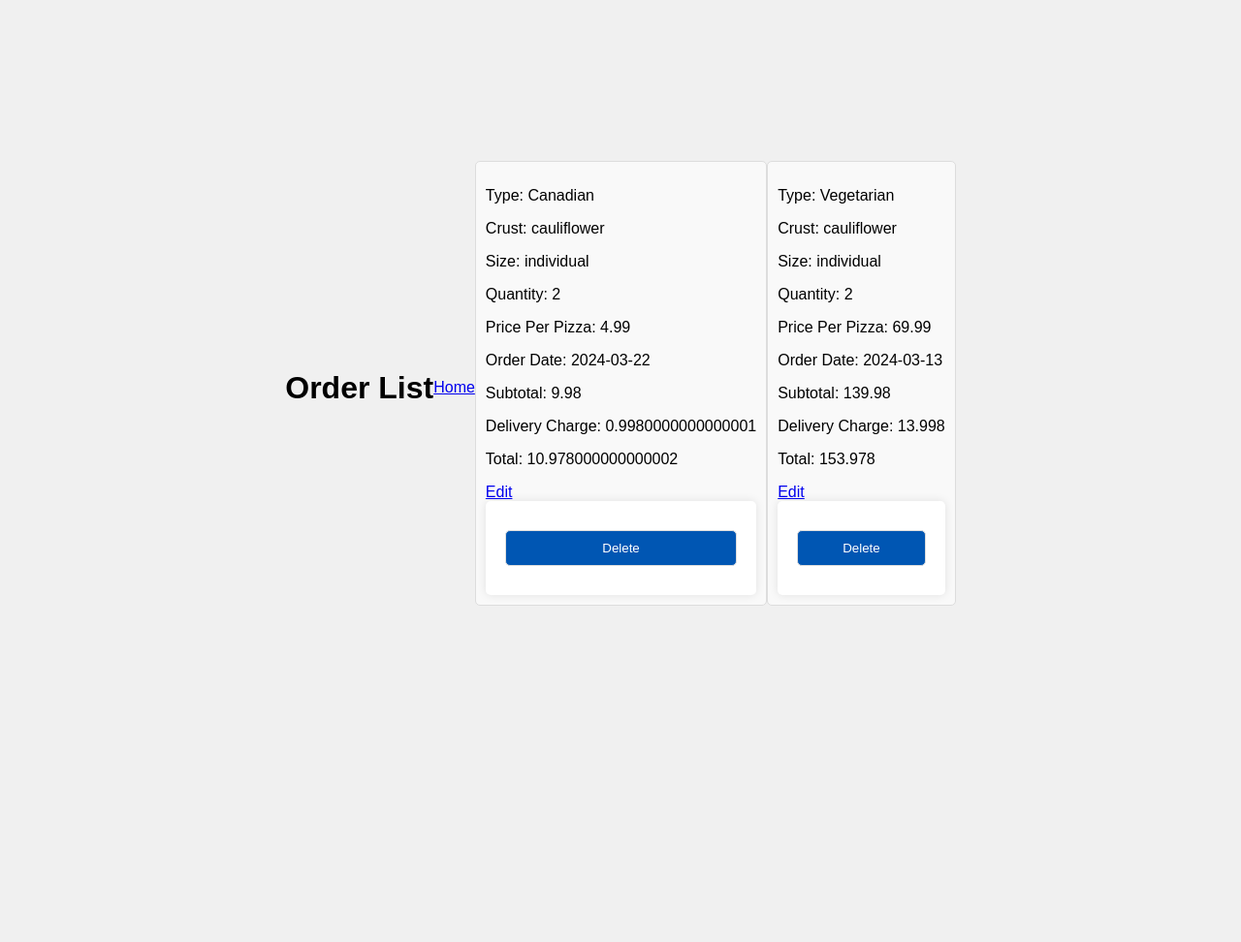
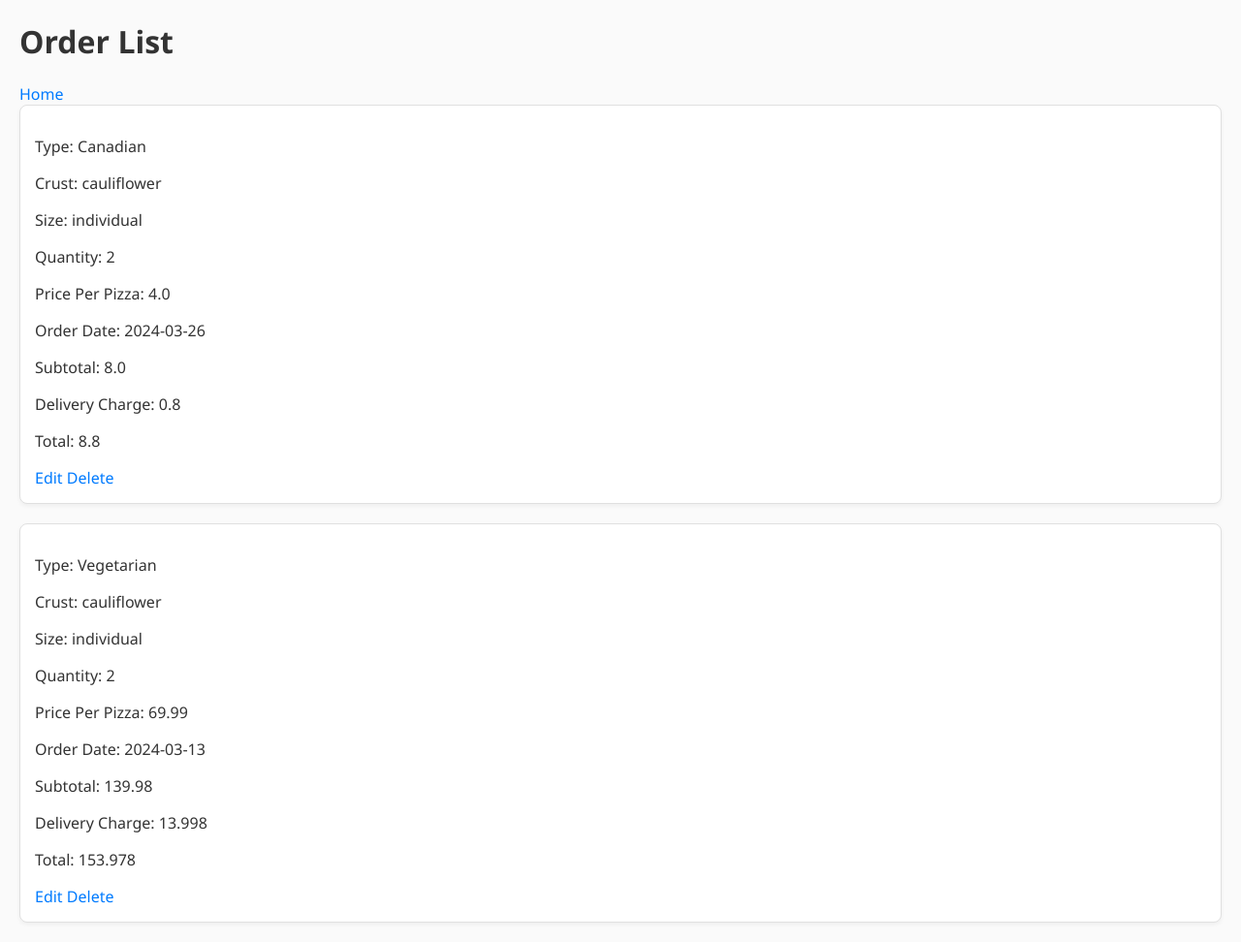
Before and after one commit to joshgervais/joshgervais-256A02, a Flask app: page /orders in a window 1280 px wide. Shown: the whole page at 97% size. Before the commit the page ends 625 px from the top, so only its background shows below. Run offline with Flask 3, Linux system fonts and the light colour scheme; the visitor is signed in with stand-in values (Sample User, id 1).

Commit message:
added basic styling

```diff
--- a/app.py
+++ b/app.py
@@ -106,20 +106,25 @@ def delete_order(order_id):
     delete_pizza_order(order_id)
     flash('Order deleted successfully!', 'success')
     return redirect(url_for('orders'))
+@app.route('/confirm_delete', methods=['GET', 'POST'])
+@login_required
+@role_required('s')
+def confirm_delete():
+    if request.method == 'GET':
+        order_id = request.args.get('order_id', type=int)
+    else:
+        order_id = request.form.get('order_id', type=int)
 
-@app.route('/confirm_delete/<int:order_id>', methods=['GET', 'POST'])
-@login_required
-def confirm_delete(order_id):
-    if request.method == 'POST':
-        if request.form.get('confirm') == 'Yes':
-            delete_pizza_order(order_id)
-            flash('Order deleted successfully!', 'success')
-            return redirect(url_for('orders'))
-        else:
-            return redirect(url_for('orders'))
+    if order_id is None:
+        flash('Order ID is missing.', 'danger')
+        return redirect(url_for('orders'))
 
-    return render_template('confirm_delete.html', order_id=order_id)
+    # Now 'order_id' is correctly obtained for both GET and POST methods
+    if request.method == 'POST' and request.form.get('confirm') == 'Yes':
+        delete_pizza_order(order_id)
+        flash('Order deleted successfully!', 'success')
 
+    return redirect(url_for('orders')) if request.method == 'POST' else render_template('confirm_delete.html', order_id=order_id)
 
 
 if __name__ == '__main__':
--- a/data/pizzaorders.json
+++ b/data/pizzaorders.json
@@ -14,7 +14,7 @@
         "crust": "cauliflower",
         "size": "individual",
         "quantity": 2,
-        "price_per": 4.99,
-        "order_date": "2024-03-22"
+        "price_per": 4.0,
+        "order_date": "2024-03-26"
     }
 ]
--- a/static/style.css
+++ b/static/style.css
@@ -1,63 +1,88 @@
 body {
-    font-family: Arial, sans-serif;
-    margin: 0;
-    padding: 0;
-    display: flex;
-    justify-content: center;
-    align-items: center;
-    height: 100vh;
-    background-color: #f0f0f0;
+    font-family: 'Segoe UI', Tahoma, Geneva, Verdana, sans-serif;
+    background-color: #fafafa;
+    color: #333;
+    margin: 20px;
+    font-size: 16px;
 }
 
 form {
-    background: #ffffff;
-    padding: 20px;
-    border-radius: 5px;
-    box-shadow: 0 0 10px rgba(0, 0, 0, 0.1);
+    background: #fff;
+    padding: 30px;
+    border-radius: 8px;
+    box-shadow: 0 4px 6px rgba(0, 0, 0, 0.1);
+    max-width: 400px;
+    margin: 20px auto;
 }
 
 .order {
-    background: #f9f9f9;
-    border: 1px solid #ddd;
-    padding: 10px;
-    margin-bottom: 10px;
-    border-radius: 5px;
+    background: #fff;
+    border: 1px solid #e0e0e0;
+    padding: 15px;
+    margin-bottom: 20px;
+    border-radius: 8px;
+    box-shadow: 0 2px 4px rgba(0, 0, 0, 0.05);
 }
 
 input[type="text"],
 input[type="password"],
 input[type="email"],
-input[type="submit"] {
+input[type="submit"],
+select {
     width: 100%;
     padding: 10px;
-    margin: 10px 0;
+    margin: 10px 0 20px;
     border: 1px solid #ddd;
-    border-radius: 5px;
+    border-radius: 4px;
     box-sizing: border-box;
+    display: block;
 }
 
 input[type="submit"] {
-    background-color: #0056b3;
+    background-color: #007bff;
     color: white;
+    border: none;
     cursor: pointer;
+    font-weight: bold;
 }
 
-input[type="submit"]:hover {
-    background-color: #004494;
+input[type="submit"]:hover,
+input[type="submit"]:focus {
+    background-color: #0056b3;
 }
 
 .alert {
-    padding: 10px;
-    background-color: #f44336; /* Red */
+    padding: 15px;
+    background-color: #f44336;
     color: white;
-    margin-bottom: 15px;
-    border-radius: 5px;
+    border-radius: 4px;
+    margin-bottom: 20px;
 }
 
 .alert-success {
-    background-color: #4CAF50; /* Green */
+    background-color: #4caf50;
 }
 
 .alert-danger {
-    background-color: #f44336; /* Red */
+    background-color: #f44336;
 }
+
+a, a:visited {
+    color: #007bff;
+    text-decoration: none;
+}
+
+a:hover, a:focus {
+    text-decoration: underline;
+}
+
+@media (max-width: 768px) {
+    body {
+        margin: 10px;
+    }
+
+    form {
+        padding: 20px;
+        margin: 10px;
+    }
+}
--- a/templates/confirm_delete.html
+++ b/templates/confirm_delete.html
@@ -9,7 +9,8 @@
 <body>
     <h1>Confirm Deletion</h1>
     <p>Are you sure you want to delete this order?</p>
-    <form action="{{ url_for('confirm_delete', order_id=order_id) }}" method="post">
+    <form action="{{ url_for('confirm_delete') }}" method="post">
+        <input type="hidden" name="order_id" value="{{ order_id }}">
         <button type="submit" name="confirm" value="Yes">Yes</button>
         <button type="submit" name="confirm" value="No">No</button>
     </form>
--- a/templates/orders.html
+++ b/templates/orders.html
@@ -21,9 +21,7 @@
             <p>Delivery Charge: {{ (order.quantity * order.price_per) * 0.1 }}</p>
             <p>Total: {{ (order.quantity * order.price_per) * 1.1 }}</p>
             <a href="{{ url_for('edit_order', order_id=order['id']) }}">Edit</a>
-            <form action="{{ url_for('delete_order', order_id=order['id']) }}" method="post">
-                <input type="submit" value="Delete" onclick="return confirm('Are you sure you want to delete this order?');">
-            </form>
+            <a href="{{ url_for('confirm_delete', order_id=order['id']) }}">Delete</a>
         </div>
     {% endfor %}
 </body>
```
Also changed, not shown: data/users.json (+10 -0 lines).
